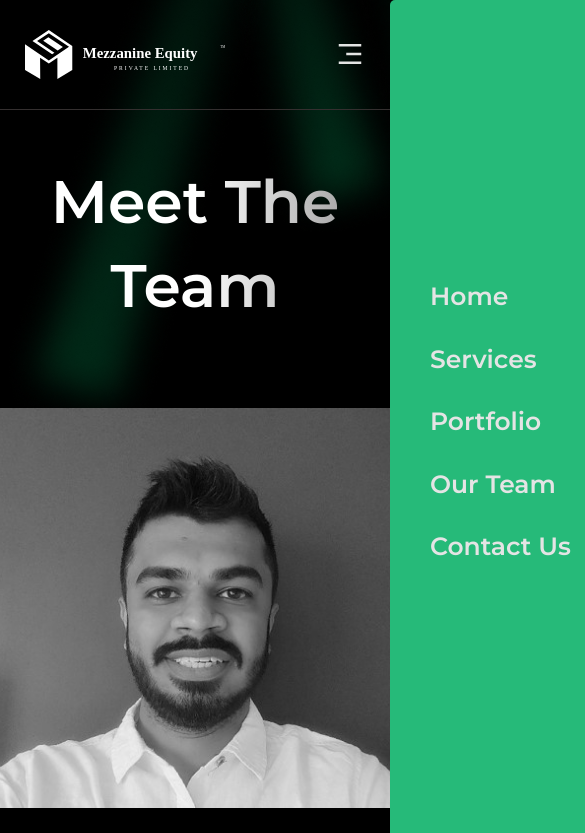
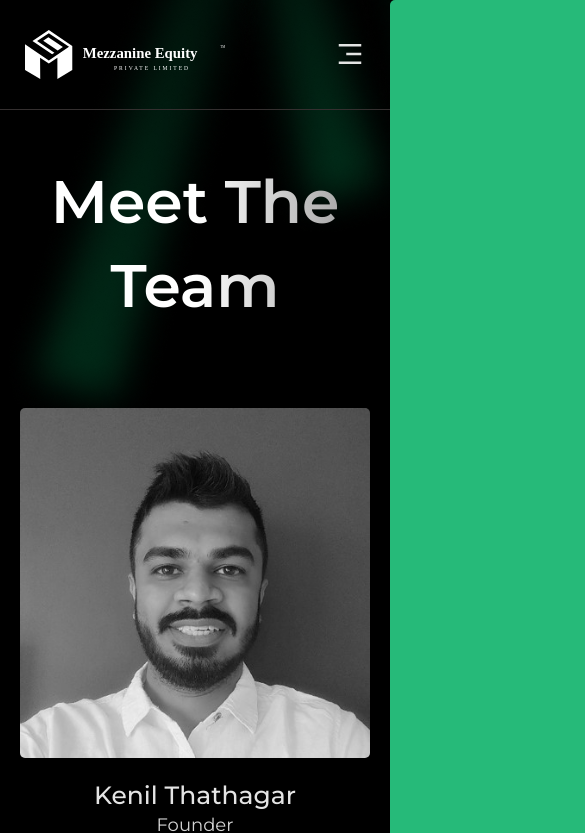
Before and after one commit to Faizshaikh6280/mezzanine, a Next.js app: page /our-team in a window 390 px wide. Shown: the top 833 px of the page, 585 px wide, since content can reach past the window. Built offline with nearby package versions, Linux system fonts and the light colour scheme.

Commit message:
team-modal-issue-fixed

```diff
--- a/src/app/globals.css
+++ b/src/app/globals.css
@@ -1001,22 +1001,24 @@ img {
 }
 
 .team-modal {
-  position: absolute;
+  position: fixed;
   right: -100%;
   top: 0;
   width: 55%;
-  height: 200%;
+  height: 100vh;
   background-color: var(--clr-green);
-  padding: 5rem 4rem;
+  padding: 6rem 4rem;
   border-radius: 1rem;
   z-index: 100;
   transition: all 0.3s;
-  scrollbar-width: none; /* Firefox: Hides scrollbar */
   overflow-y: auto;
 }
 
-.team-moda::-webkit-scrollbar {
-  display: none; /* Chrome, Safari: Hides scrollbar */
+/* Ensure scrollbar is invisible but scrolling still works */
+.team-modal::-webkit-scrollbar {
+  width: 0;
+  height: 0;
+  display: none;
 }
 .team-modal.open {
   right: 0;
@@ -1026,18 +1028,26 @@ img {
   flex-direction: column;
   gap: 2rem;
   align-items: center;
-  height: 100%;
+  min-height: 100%; /* Ensures content fills modal */
   color: #000;
 }
+
 .team-modal-content img {
   border: 1px solid black;
   border-radius: 1.5rem;
   width: 250px;
   height: 250px;
 }
+.team-modal-content .social-links a {
+  color: black;
+  border: 2px solid rgb(0, 0, 0);
+  background-color: white;
+}
+
 .team-modal-content .team-info {
   text-align: center;
 }
+
 .team-modal-content .team-info h3 {
   font-size: 2.5rem;
   font-weight: 500;
@@ -1075,6 +1085,20 @@ img {
     line-height: 1.7;
   }
 }
+
+@media screen and (max-width: 425px) {
+  .team-card .img-box {
+    width: 350px;
+    height: 350px;
+  }
+}
+@media screen and (max-width: 321px) {
+  .team-card .img-box {
+    width: 300px;
+    height: 300px;
+  }
+}
+
 .team-modal-overlay {
   position: fixed;
   background-color: rgba(255, 255, 255, 0.086);
--- a/src/app/our-team/page.jsx
+++ b/src/app/our-team/page.jsx
@@ -30,12 +30,11 @@ function OurTeam() {
             className="team-card"
             onClick={() => {
               setSelectedMember(member);
-              console.log("clicked");
 
               window.scrollTo({ top: 0, behavior: "smooth" });
             }}
           >
-            <div className="team-image w-[400px] h-[400px] relative overflow-hidden rounded-lg">
+            <div className="team-image w-[400px] h-[400px] relative overflow-hidden rounded-lg img-box">
               <Image
                 src={member.image}
                 alt={member.name}
@@ -69,7 +68,6 @@ function OurTeam() {
         className={`team-modal ${selectedMember ? "open" : ""}`}
       >
         {selectedMember && (
-          <>
           <div className="team-modal-content">
             <button
               className="close-modal"
@@ -97,8 +95,19 @@ function OurTeam() {
                 <p key={index}>{para}</p>
               ))}
             </div>
+            <div className="social-links">
+              {selectedMember.socials.map((social, index) => (
+                <Link
+                  key={index}
+                  href={social.url}
+                  target="__blank"
+                  className="social-link"
+                >
+                  {social.icon}
+                </Link>
+              ))}
             </div>
-          </>
+          </div>
         )}
       </div>
     </div>
```
Lines whose indentation alone changed are shown as unchanged.
